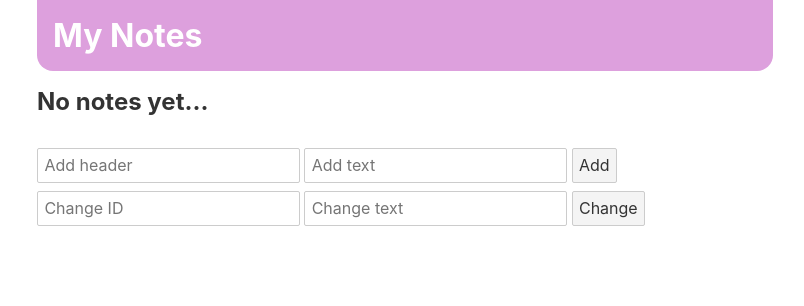
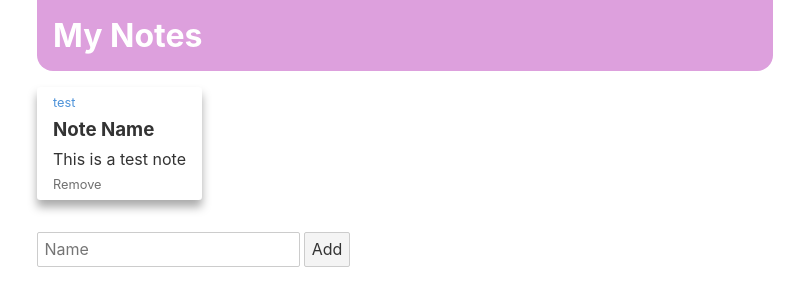
Before and after one commit to B0nBun/SvelteNoteApp, a Svelte app: page / in a window 1280 px wide. Shown: the top 306 px of the page, without its empty margins (235-1039 px from the left). Built offline with nearby package versions, Linux system fonts and the light colour scheme.

Commit message:
Note editing implemented

```diff
--- a/public/global.css
+++ b/public/global.css
@@ -11,7 +11,8 @@ html, body {
 body {
 	color: #333;
 	margin: 0;
-	box-sizing: border-box;
+	box-sizing: content-box;
+	min-height: 100vh;
 	font-family: -apple-system, BlinkMacSystemFont, "Segoe UI", Roboto, Oxygen-Sans, Ubuntu, Cantarell, "Helvetica Neue", sans-serif;
 }
 
--- a/src/Home.svelte
+++ b/src/Home.svelte
@@ -2,30 +2,12 @@
     import notes from "./notesStore";
     import MiniNote from './MiniNote.svelte'
 
-    let addText : string;
-    let addHeader : string;
-    let addHeaderInput : HTMLInputElement;
-    let addTextInput : HTMLInputElement;
-    let changeId : string;
-    let changeText : string;
-    let changeIdInput : HTMLInputElement;
-    let changeTextInput : HTMLInputElement;
+    let addName : string;
 
     const handleAdd = (e : MouseEvent) => {
         e.preventDefault()
-        if (!addText && !addHeader) return
-        notes.add(addText, addHeader)
-        addHeaderInput.value = ''
-        addTextInput.value = ''
-        addText = ''
-        addHeader = ''
-    }
-
-    const handleChange = (e : MouseEvent) => {
-        e.preventDefault()
-        notes.change(changeId, changeText)
-        changeIdInput.value = ''
-        changeTextInput.value = ''
+        notes.add('', addName)
+        addName = ''
     }
 </script>
 
@@ -40,14 +22,8 @@
     </div>
     <form>
         <div>
-            <input type="text" bind:this={addHeaderInput} bind:value={addHeader} placeholder='Add header'>
-            <input type="text" bind:this={addTextInput} bind:value={addText} placeholder='Add text'>
+            <input placeholder="Name" bind:value={addName}/>
             <button on:click={handleAdd}>Add</button>
-        </div>
-        <div>
-            <input type="string" bind:this={changeIdInput} bind:value={changeId} placeholder="Change ID">
-            <input type="text" bind:this={changeTextInput} bind:value={changeText} placeholder="Change text">
-            <button on:click={handleChange}>Change</button>
         </div>
     </form>
 </div>
--- a/src/Interfaces.ts
+++ b/src/Interfaces.ts
@@ -2,6 +2,6 @@
 export interface INote {
     id: string,
     tags: string[],
+    name: string,
     text: string,
-    header?: string | null
 }
--- a/src/MiniNote.svelte
+++ b/src/MiniNote.svelte
@@ -1,6 +1,8 @@
 <script lang='ts'>
+import Note from './Note.svelte';
+
     import notes from './notesStore'
-    export let header : string = ''
+    export let name : string = ''
     export let text : string = ''
     export let id : string
 
@@ -9,9 +11,7 @@
 
 <div class='note'>
     <a href={`/#/${id}`} class='muted'>{id}</a>
-    {#if header}
-        <h3 class='header'>{header}</h3>
-    {/if}
+    <h3 class='name'>{name}</h3>
     {#if text}
         <p class='text'>{text}</p>
     {/if}
@@ -32,7 +32,7 @@
     }
 
     /* TODO: Not sure if this is the best solution for overflow, will need to think about that */
-    .text, .header {
+    .text, .name {
         overflow: hidden;
         text-overflow: ellipsis;
         white-space: nowrap;
--- a/src/Note.svelte
+++ b/src/Note.svelte
@@ -1,32 +1,55 @@
 <script lang='ts'>
+import { onMount } from "svelte/internal";
 import notes from "./notesStore";
 
 // TODO: This is a seperate note page
 // TODO: Add HTML for note, that doesn't exist
 // TODO: Make todos editable
-export let params : any = {};
-const noteid : string = params.noteid
-const note = notes.get(noteid)
+    export let params;
+    const noteid = params.noteid
+    const note = notes.get(noteid)
+
+    let textarea : HTMLTextAreaElement;
+    let nameInput : HTMLInputElement;
+
+    const textareaAutoResize = () => {
+        textarea.style.height = 'auto'
+        textarea.style.height = (textarea.scrollHeight) + 'px'
+    }
+
+    const handleNameChange = () => {
+        notes.changeName(noteid, nameInput.value)
+    }
+
+    const handleTextChange = () => {
+        textareaAutoResize()
+        notes.changeText(noteid, textarea.value)
+    }
+
+    onMount(() => {
+        textareaAutoResize()
+    })
 </script>
 
 <div class='wrapper'>
     <div class="note">
         <div class="header">
-            <h1>{note.header}</h1>
-            <div class="muted">{note.id}</div>
+            <input bind:this={nameInput} on:input={handleNameChange} value={note.name}/>
         </div>
         <hr />
-        <p>
-            {note.text}
-        </p>
+        <textarea spellcheck={false} rows=1 on:input={handleTextChange} bind:this={textarea} value={note.text} />
     </div>
 </div>
 
 <style>
+    .wrapper {
+        padding-top: 1rem;
+    }
+
     .note {
+        margin-top: 2rem;
         display: flex;
         flex-direction: column;
-        margin-top: 2rem;
         width: 100%;
         border-radius: .5rem;
         padding: 1rem 2rem;
@@ -38,4 +61,33 @@ const note = notes.get(noteid)
         flex-direction: row;
         justify-content: space-between;
     }
+
+    hr {
+        margin-bottom: 1rem;
+    }
+
+    input {
+        font-size: 1.5rem;
+        font-weight: bold;
+        border: 1px solid transparent;
+        border-radius: .2rem;
+        outline: none;
+    }
+
+    input:focus {
+        border: 1px solid #aaa;
+        outline: none;
+    }
+
+    textarea {
+        resize: none;
+        overflow-y: hidden;
+        font-size: 1.2rem;
+        border: 1px solid #aaa;
+        outline: none;
+    }
+
+    textarea:focus {
+        outline: 2px solid beige;
+    }
 </style>
--- a/src/notesStore.ts
+++ b/src/notesStore.ts
@@ -6,17 +6,28 @@ const setLSNotes = (notes : INote[]) : void => localStorage.setItem('notes', JSO
 const getLSNotes = () : INote[] => JSON.parse(localStorage.getItem('notes'))
 
 function createNotesStore() {
-    if (!getLSNotes()) setLSNotes([])
+    // TODO: Remove this test note, when the development is finished
+    if (!getLSNotes()) setLSNotes([{
+        id: "test",
+        text: "This is a test note",
+        name: "Note Name",
+        tags: []
+    }])
 
     const {subscribe, set, update} = writable(getLSNotes())
 
-    const addNote = (text : string = '', header : string = '') : void => {
+    const addNote = (text : string = '', name : string = '') : void => {
         const note : INote = {
             text,
-            header,
+            name,
             id: shortid.generate(),
             tags: []
         }
+
+        if (!name) {
+            note.name = `Note ${note.id}`
+        }
+
         update(notes => {
             setLSNotes([...notes, note])
             return getLSNotes()
@@ -30,11 +41,21 @@ function createNotesStore() {
         })
     }
 
-    const changeNote = (id : string, text : string) : void => {
+    const changeNoteText = (id : string, text : string) : void => {
         update(notes => {
             setLSNotes(notes.map(note => ({
                 ...note,
                 text: note.id === id ? text : note.text
+            })))
+            return getLSNotes()
+        })
+    }
+
+    const changeNoteName = (id : string, name : string) : void => {
+        update(notes => {
+            setLSNotes(notes.map(note => ({
+                ...note,
+                name: note.id === id ? name : note.text
             })))
             return getLSNotes()
         })
@@ -56,7 +77,8 @@ function createNotesStore() {
         subscribe,
         add: addNote,
         remove: removeNote,
-        change: changeNote,
+        changeName: changeNoteName,
+        changeText: changeNoteText,
         get: get,
     }
 }
```
